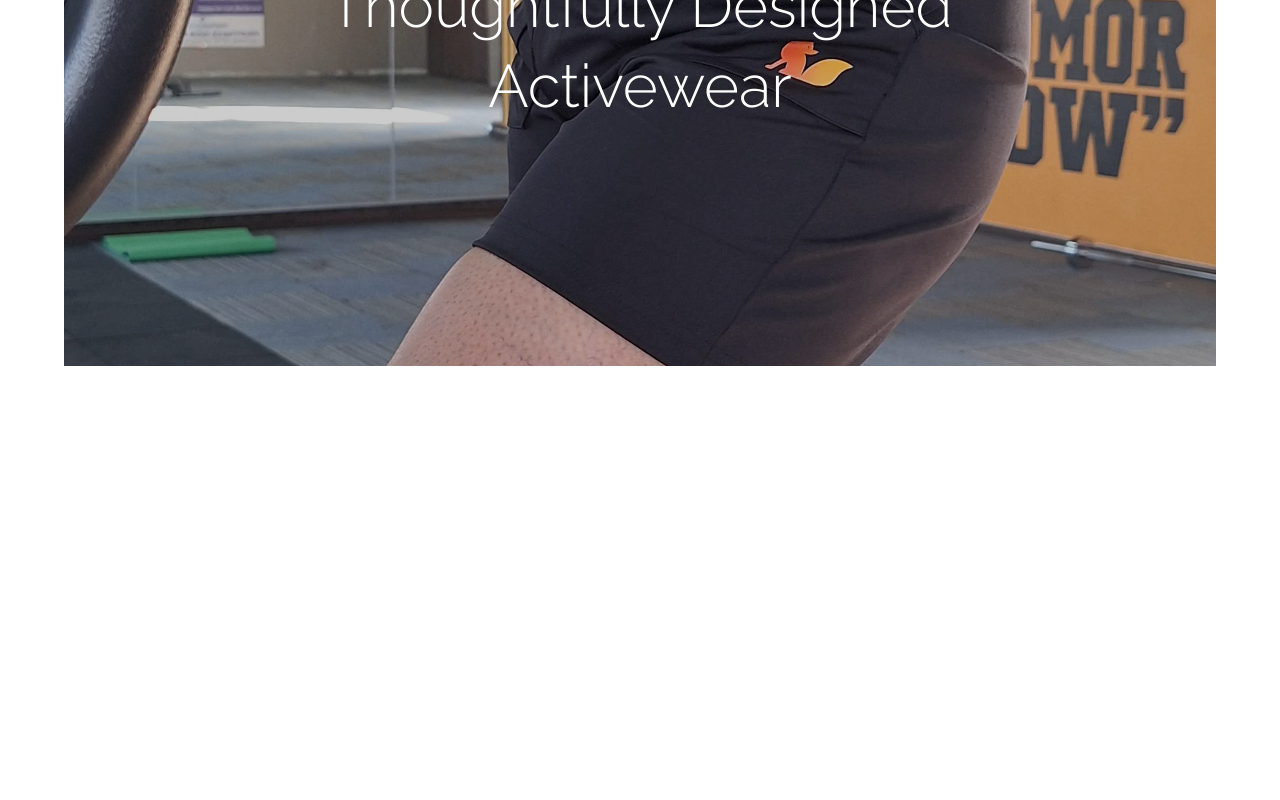
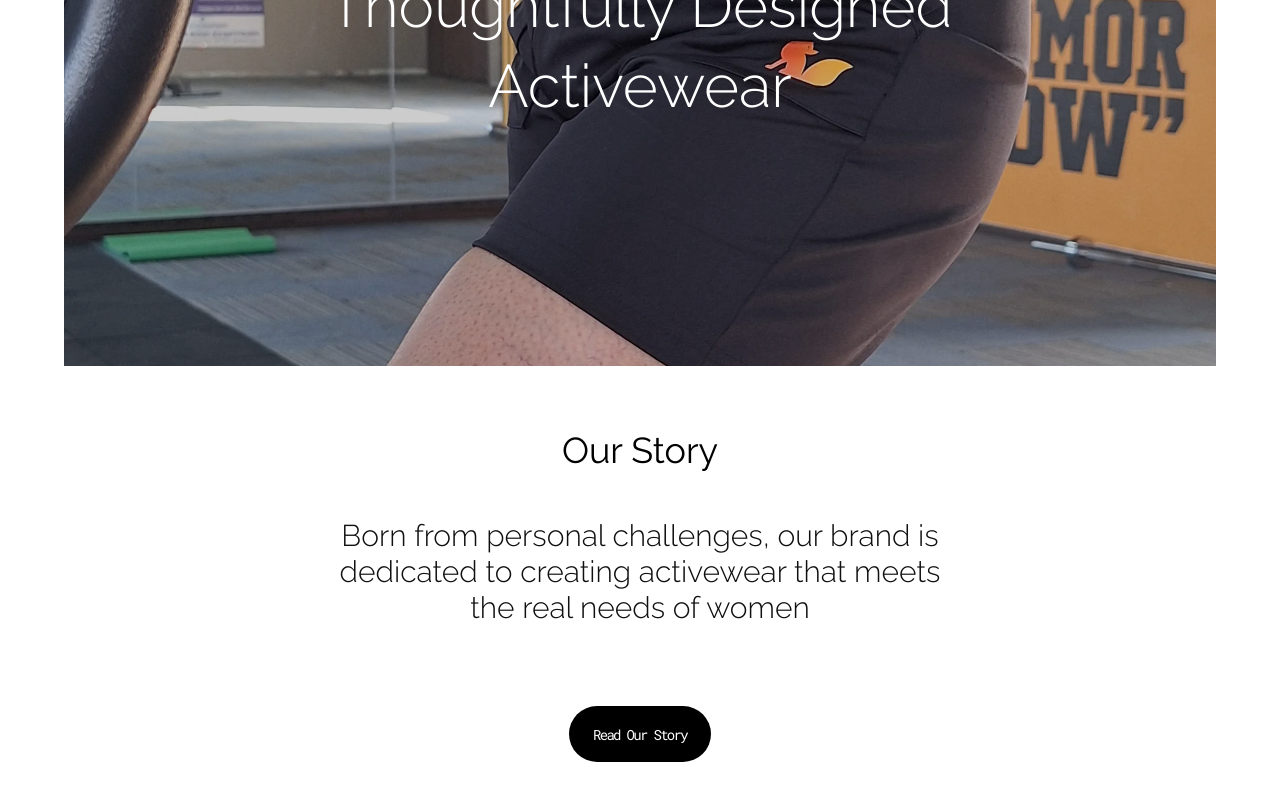
Before and after one commit to AMAN7040/purplFox, a React (Vite) app: page / in a window 1280 px wide. Shown: the part 615-1415 px from the top of the page. Before the commit the page ends 1045 px from the top, so only its background shows below. Built offline with nearby package versions, Linux system fonts and the light colour scheme; a web font is replaced by a local one.

Commit message:
Herosection-2 setup

```diff
--- /dev/null
+++ b/src/Components/BodySection/HeroSection_2/HeroSection_2.jsx
@@ -0,0 +1,38 @@
+import React from "react";
+import styles from "../HeroSection_2/HeroSection_2.module.css";
+
+const HeroSection_2 = () => {
+  return (
+    <div>
+      <div className={`${styles.subsection2} mx-auto my-0 w-full pt-0`}>
+        <div className="pb-0! text-center">
+          <div
+            className={`${styles.container2} m-auto p-0 text-center break-words`}
+          >
+            <h2 className="m-auto mb-0 max-w-[1000px] font-primary text-3xl break-words xs:text-4xl">
+              Our Story
+            </h2>
+            <div className="last:mb-0">
+              <div className="mx-auto mt-[calc(var(--spacing)*3)] max-w-[650px]">
+                <h3 className="mb-[8px] font-primary text-2xl font-light text-primary xs:text-3xl">
+                  Born from personal challenges, our brand is dedicated to
+                  creating activewear that meets the real needs of women
+                </h3>
+              </div>
+              <div className="mt-[calc(var(--spacing)*4.5)] inline-flex max-w-[650px] flex-wrap justify-center">
+                <a
+                  href="#"
+                  className="inline-flex min-h-[44px] cursor-pointer items-center justify-center rounded-[50px] border-0 bg-black px-[24px] font-secondary text-[14px] tracking-[-0.12em] text-white sm:min-h-[56px]"
+                >
+                  Read Our Story
+                </a>
+              </div>
+            </div>
+          </div>
+        </div>
+      </div>
+    </div>
+  );
+};
+
+export default HeroSection_2;
--- /dev/null
+++ b/src/Components/BodySection/HeroSection_2/HeroSection_2.module.css
@@ -0,0 +1,27 @@
+.subsection2 {
+  --spacing: 8px;
+  padding-bottom: calc(var(--spacing) * 7);
+  padding-inline: calc(var(--spacing) * 4);
+}
+
+.container2 {
+  --w-md: 8;
+  width: calc(var(--grid-ratio, 100% / 12) * var(--w-xs));
+  max-width: calc(var(--grid-ratio, 100% / 12) * var(--w-xs));
+}
+
+@media (min-width: 768px) {
+  .subsection2 {
+    --spacing: 12px;
+  }
+  .container2 {
+    --w-md: 8;
+    width: calc(var(--grid-ratio, 100% / 12) * var(--w-md));
+    max-width: calc(var(--grid-ratio, 100% / 12) * var(--w-md));
+  }
+}
+@media (min-width: 1024px) {
+  .subsection2 {
+    --spacing: 16px;
+  }
+}
--- /dev/null
+++ b/src/Components/BodySection/HeroSection_2/index.js
@@ -0,0 +1,3 @@
+import HeroSection_2 from "./HeroSection_2";
+
+export { default } from "./HeroSection_2";
--- a/src/Pages/Home.jsx
+++ b/src/Pages/Home.jsx
@@ -1,10 +1,12 @@
 import React from 'react'
 import HeroSection_1 from '../Components/BodySection/HeroSection_1'
+import HeroSection_2 from '../Components/BodySection/HeroSection_2'
 
 const Home = () => {
   return (
     <main>
       <HeroSection_1/>
+      <HeroSection_2/>
     </main>
   )
 }
```
